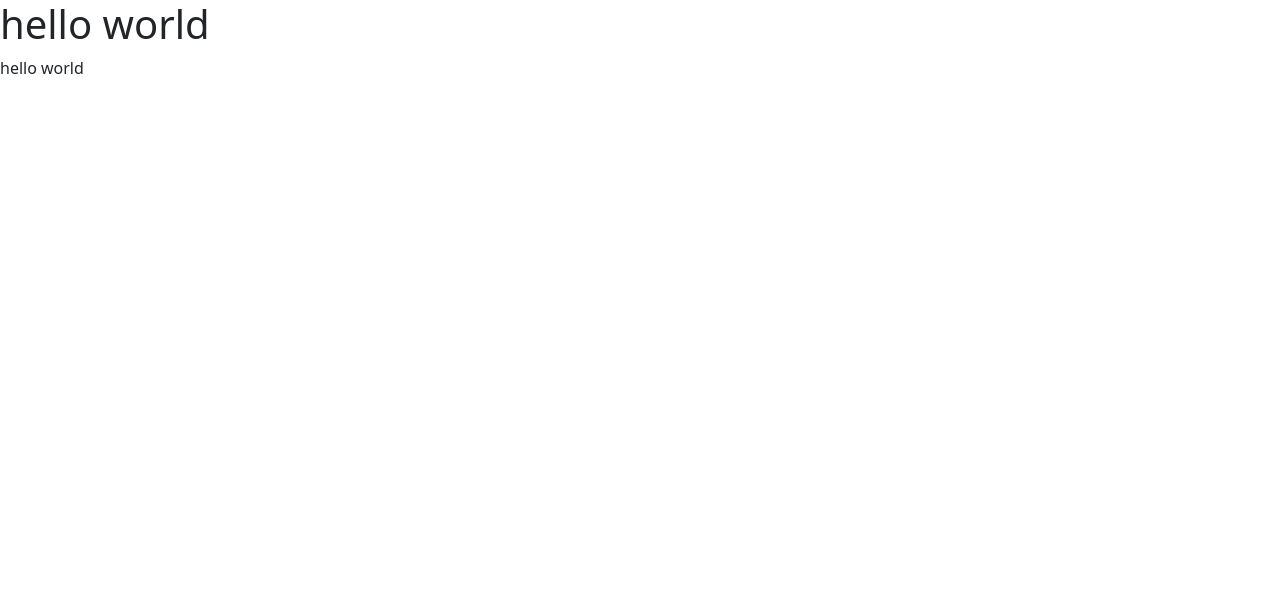
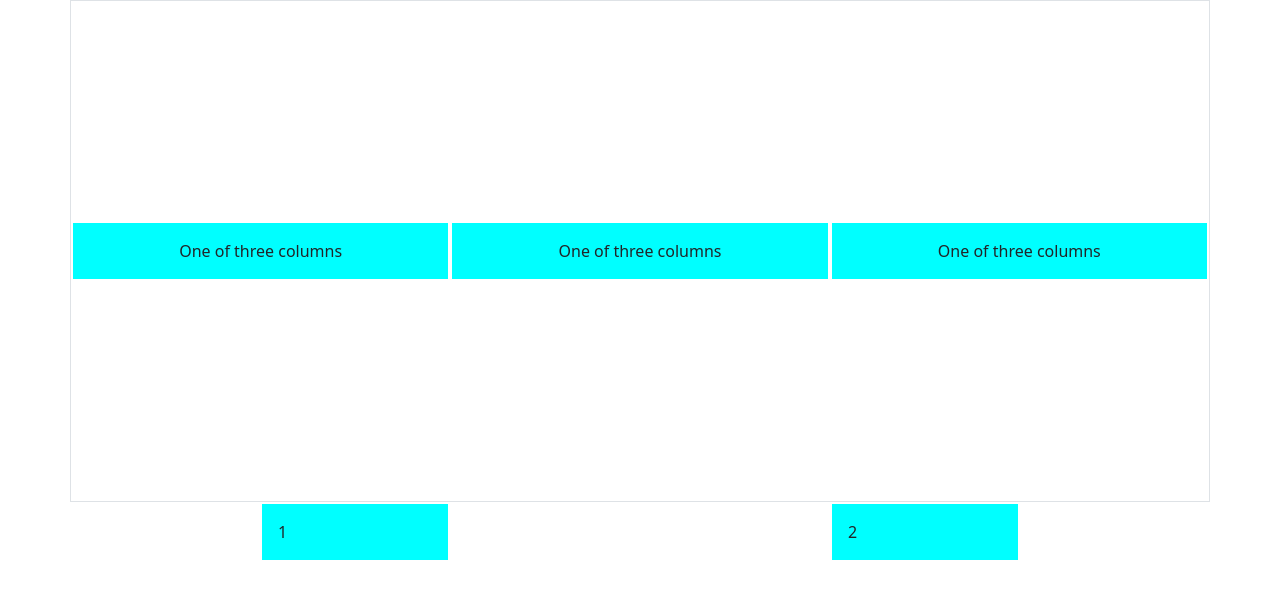
Before and after one commit to mhd-cherif1224/learning-Bootstrap, a website: page bootstrap-5.3.8-dist/index.html in a window 1280 px wide. Drawn offline with Linux system fonts and the light colour scheme.

Commit message:
advanced to minute 34, im tired, its ramadan

```diff
--- a/bootstrap-5.3.8-dist/index.html
+++ b/bootstrap-5.3.8-dist/index.html
@@ -4,13 +4,31 @@
     <meta charset="UTF-8">
     <meta name="viewport" content="width=device-width, initial-scale=1.0">
     <link rel="stylesheet" href="css/bootstrap.css">
+    <link rel="stylesheet" href="style.css">
     <title>mekhmoukh d aqchich l3aliiii</title>
 </head>
 <body>
-    <h1>hello world</h1>
-    <div>hello world</div>
 
+<div class="container text-center border">
+  <div class="row align-items-center justify-content-center" style="height: 500px">
+    <div class="col">
+      One of three columns
+    </div>
+    <div class="col">
+      One of three columns
+    </div>
+    <div class="col">
+      One of three columns
+    </div>
+  </div>
+</div>
 
+<div class="container">
+    <div class="row justify-content-around">
+        <div class="col-2">1</div>
+        <div class="col-2">2</div>
+    </div>
+</div>
 
     <script src="js/bootstrap.js"></script>
 </body>
--- /dev/null
+++ b/bootstrap-5.3.8-dist/style.css
@@ -0,0 +1,7 @@
+ [class*="col"]{
+            padding: 1rem;
+            background-color: aqua;
+            border: solid 2px white;
+
+
+        }
```
